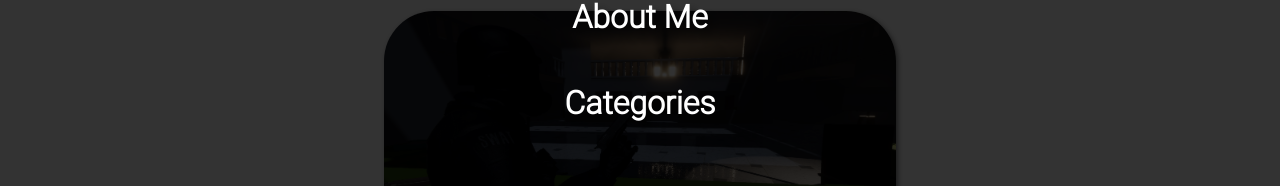
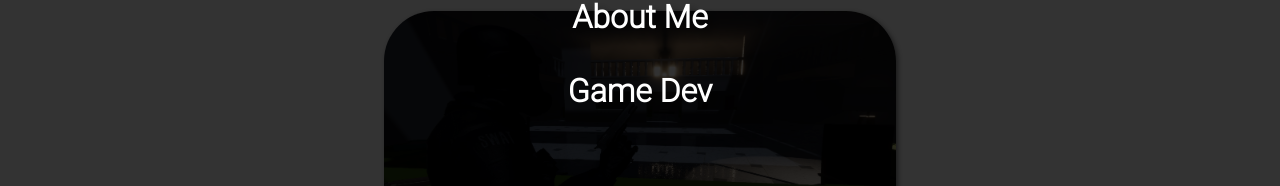
Before and after one commit to Jack-Pettigrew/Portfolio-React-Site, a React (Create React App) app: page / in a window 1280 px wide. Both pictures are taken after a click on the link 1238 px from the left and 37 px from the top of the page. Shown: the part 407-593 px from the top of the page. Built offline with nearby package versions, Linux system fonts and the light colour scheme.

Commit message:
nav menu improvements

```diff
--- a/src/components/NavMenu.css
+++ b/src/components/NavMenu.css
@@ -35,7 +35,7 @@
 }
 
 .navbar-menu a {
-    margin: 1.5% auto;
+    margin: 1.0% auto;
     text-decoration: none;
     transition: 0.2s;
     color: white;
--- a/src/components/NavMenu.js
+++ b/src/components/NavMenu.js
@@ -2,6 +2,7 @@ import React, { useState } from "react";
 import "./NavMenu.css";
 
 import { FiMenu } from "react-icons/fi";
+import { Link } from "react-router-dom";
 
 export default function NavMenu() {
   const [hidden, setHidden] = useState(true);
@@ -19,9 +20,9 @@ export default function NavMenu() {
       </div>
       <div id="navbar-menu" className={"navbar-menu " + (hidden && "hidden")}>
         <h1 style={{ textDecorationLine: "underline" }}>Menu</h1>
-        <a href="/"><h1>Portfolio</h1></a>
-        <a href="/about-me"><h1>About Me</h1></a>
-        <a href="/categories"><h1>Categories</h1></a>
+        <Link to="/"><h1>Portfolio</h1></Link>
+        <Link to="/about-me"><h1>About Me</h1></Link>
+        <Link to="/projects/game-dev"><h1>Game Dev</h1></Link>
       </div>
     </>
   );
```
